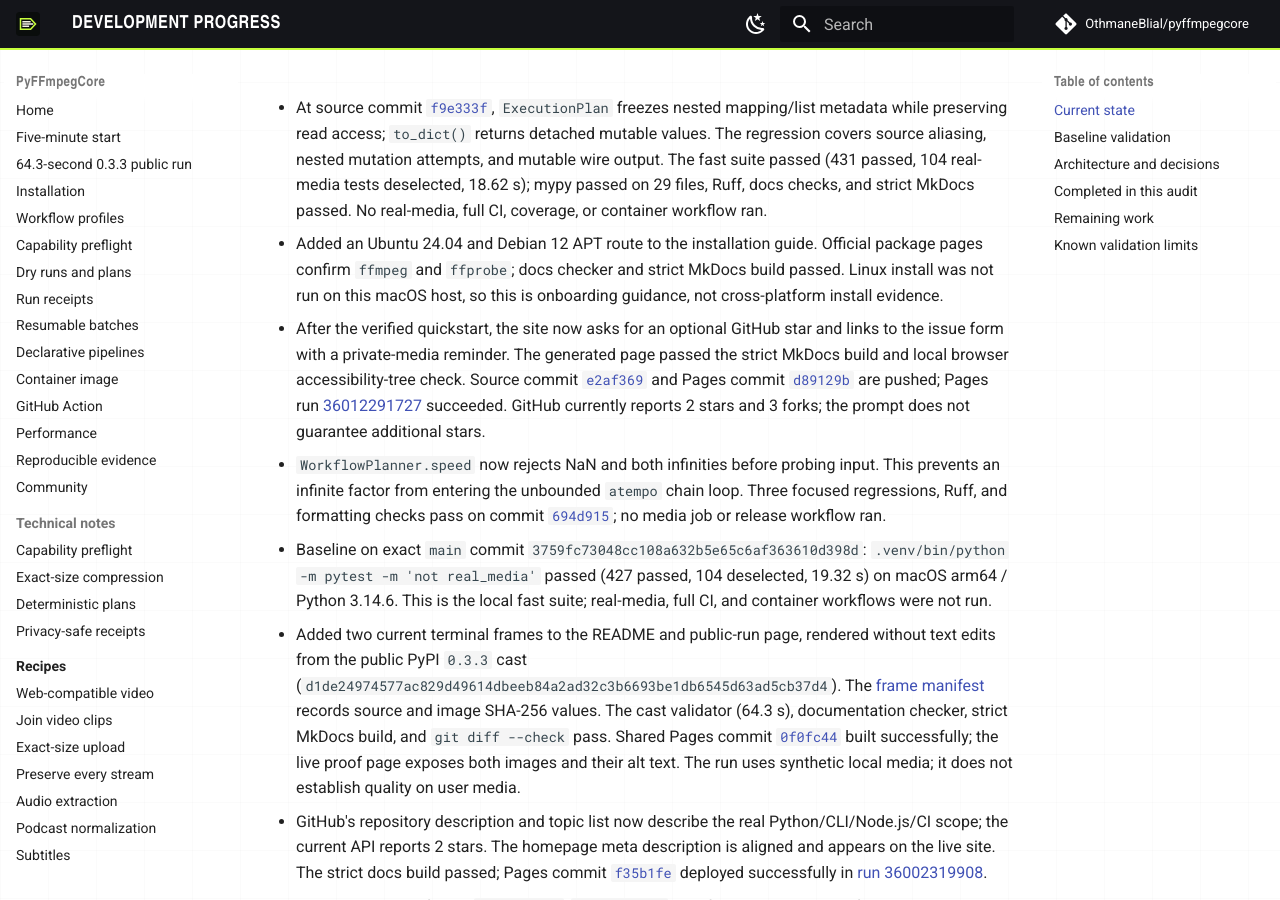
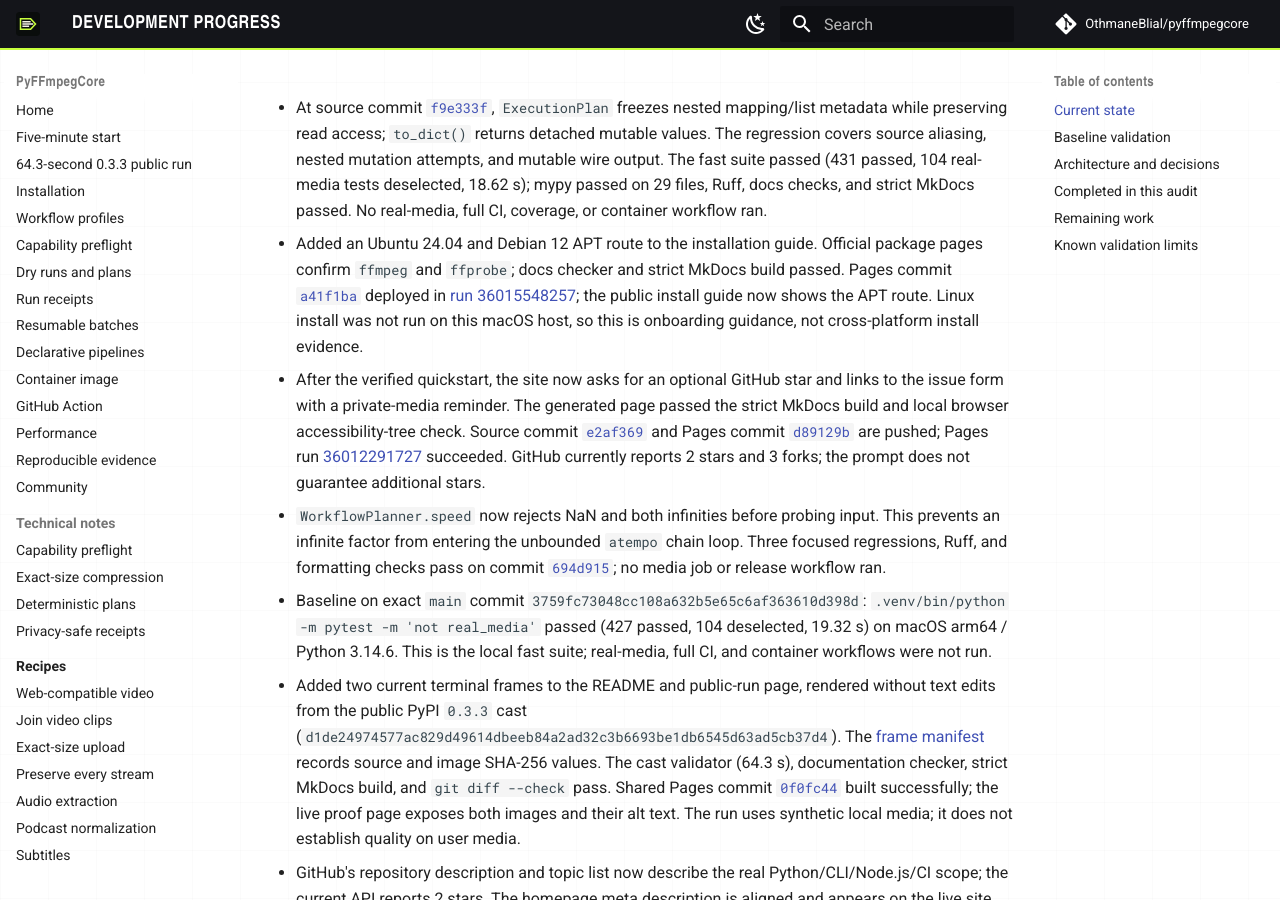
Before and after one commit to OthmaneBlial/pyffmpegcore, an MkDocs documentation site: the page built from docs/PROGRESS.md, in a window 1280 px wide and 900 px high, scrolled down 544 px. Built offline with MkDocs 1.6.1 and Material for MkDocs 9.7.7, drawn with Linux system fonts in a browser that asks for light colours; comment, search, counter and statistics services are not loaded.

Commit message:
docs: record Ubuntu guide deployment

```diff
--- a/docs/PROGRESS.md
+++ b/docs/PROGRESS.md
@@ -14,8 +14,11 @@ Updated: 2026-09-24
   full CI, coverage, or container workflow ran.
 - Added an Ubuntu 24.04 and Debian 12 APT route to the installation guide.
   Official package pages confirm `ffmpeg` and `ffprobe`; docs checker and strict
-  MkDocs build passed. Linux install was not run on this macOS host, so this is
-  onboarding guidance, not cross-platform install evidence.
+  MkDocs build passed. Pages commit [`a41f1ba`](https://github.com/OthmaneBlial/OthmaneBlial.github.io/commit/a41f1ba6fae0dc3d4f90cd917d5b64971929b37a)
+  deployed in [run 36015548257](https://github.com/OthmaneBlial/OthmaneBlial.github.io/actions/runs/36015548257);
+  the public install guide now shows the APT route. Linux install was not run on
+  this macOS host, so this is onboarding guidance, not cross-platform install
+  evidence.
 - After the verified quickstart, the site now asks for an optional GitHub star
   and links to the issue form with a private-media reminder. The generated page
   passed the strict MkDocs build and local browser accessibility-tree check.
```
